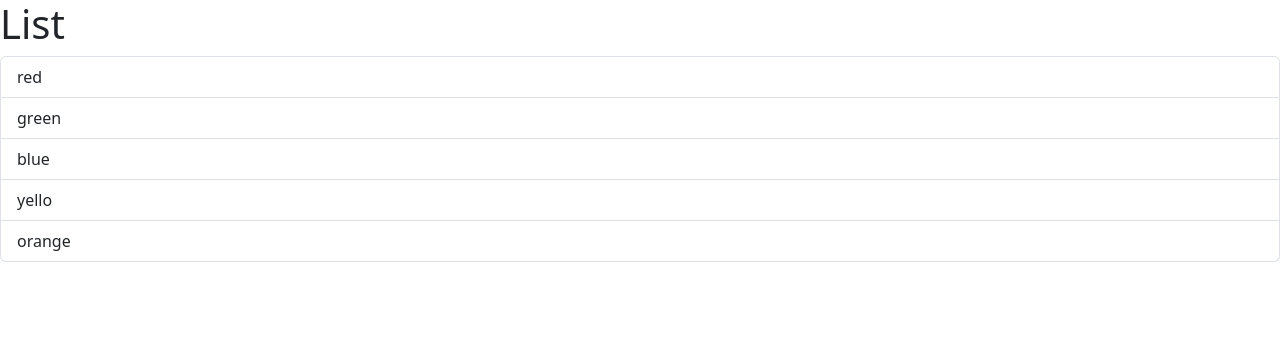
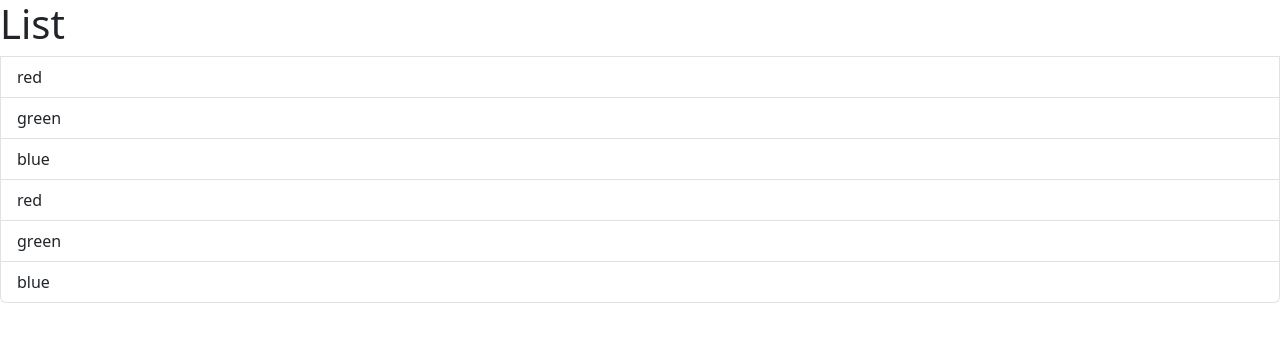
Before and after one commit to Kaliyappan1/React-learn-CRA, a React (Vite) app: page / in a window 1280 px wide. Shown: the top 342 px of the page. Built offline with nearby package versions, Linux system fonts and the light colour scheme.

Commit message:
dynamic click function to activate list item manage state using hook - use state

```diff
--- a/src/components/ListGroup.tsx
+++ b/src/components/ListGroup.tsx
@@ -1,22 +1,27 @@
+import { useState } from "react";
+
 function ListGroup() {
-  let items = [
-    "red", "green", "blue", "yello ", "orange"
-  ];
+  const items = ["red", "green", "blue", "red", "green", "blue"];
+
+  const [selectedIndex, setSelectedIndex] = useState(-1);
 
   return (
-    <>
+    <ul className="list-group">
       <h1>List</h1>
-      {items.length === 0 && <p>No item found</p> }
-      <ul className="list-group">
-        {items.map((item, index) => (
-          <li
-           className="list-group-item"
-            key={item}
-            onClick={(event) => console.log(event)}>{item}
-          </li>
-        ))}
-      </ul>
-    </>
+      {items.length === 0 && <p>no items found</p>}
+      {items.map((item, index) => (
+        <li
+          className={
+            selectedIndex === index
+              ? "list-group-item active"
+              : "list-group-item"
+          }
+          onClick={() => {setSelectedIndex(index)}}
+        >
+          {item}
+        </li>
+      ))}
+    </ul>
   );
 }
 
```
